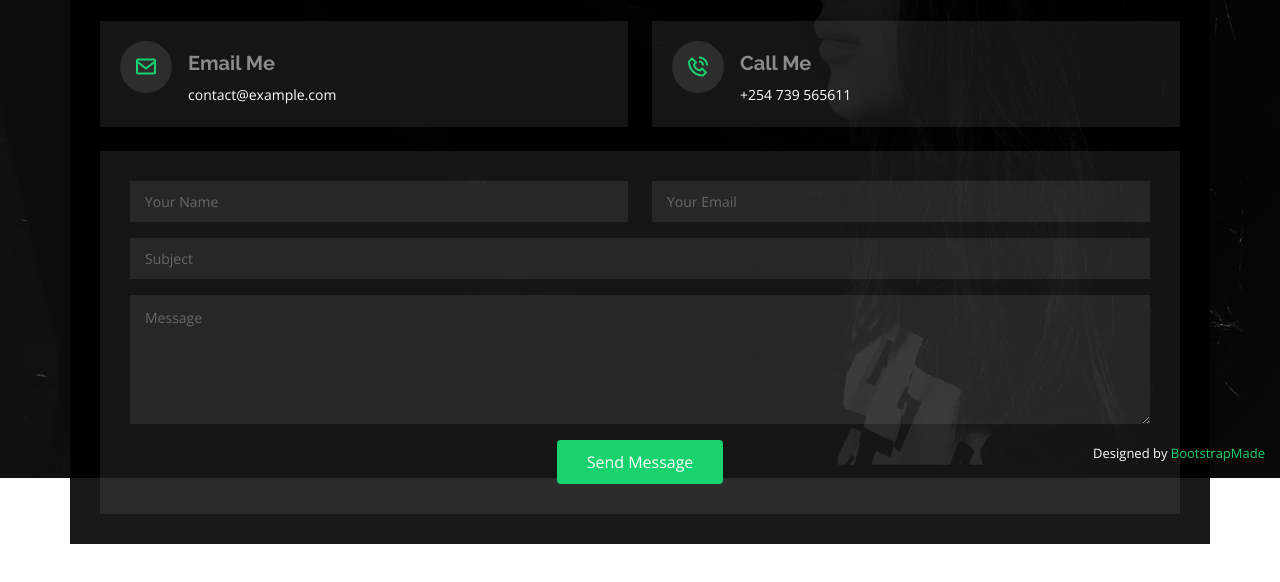
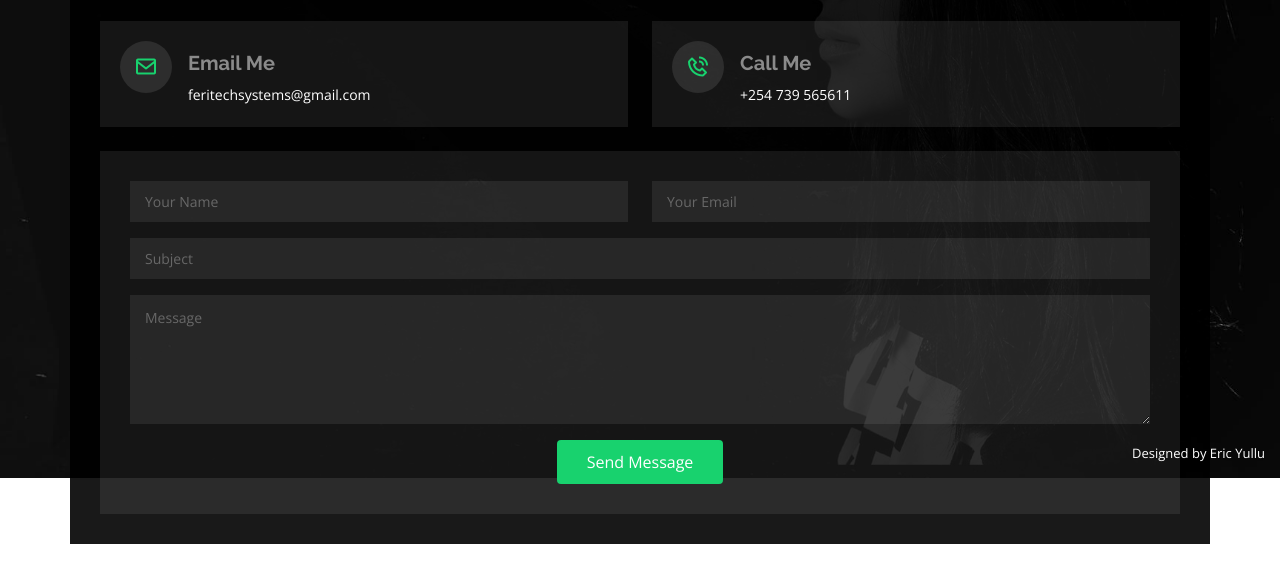
Before and after one commit to yullu/yullu.github.io, a plain HTML site: page index.html in a window 1280 px wide. Both pictures are taken after a click on the link "Contact". Shown: the part 322-904 px from the top of the page. Drawn offline with nearby package versions, Linux system fonts and the light colour scheme.

Commit message:
Update index.html

```diff
--- a/index.html
+++ b/index.html
@@ -717,7 +717,7 @@
           <div class="info-box">
             <i class="bx bx-envelope"></i>
             <h3>Email Me</h3>
-            <p>contact@example.com</p>
+            <p>feritechsystems@gmail.com</p>
           </div>
         </div>
         <div class="col-md-6 mt-4 d-flex align-items-stretch">
@@ -756,11 +756,7 @@
   </section><!-- End Contact Section -->
 
   <div class="credits">
-    <!-- All the links in the footer should remain intact. -->
-    <!-- You can delete the links only if you purchased the pro version. -->
-    <!-- Licensing information: https://bootstrapmade.com/license/ -->
-    <!-- Purchase the pro version with working PHP/AJAX contact form: https://bootstrapmade.com/personal-free-resume-bootstrap-template/ -->
-    Designed by <a href="https://bootstrapmade.com/">BootstrapMade</a>
+    Designed by Eric Yullu
   </div>
 
   <!-- Vendor JS Files -->
```
